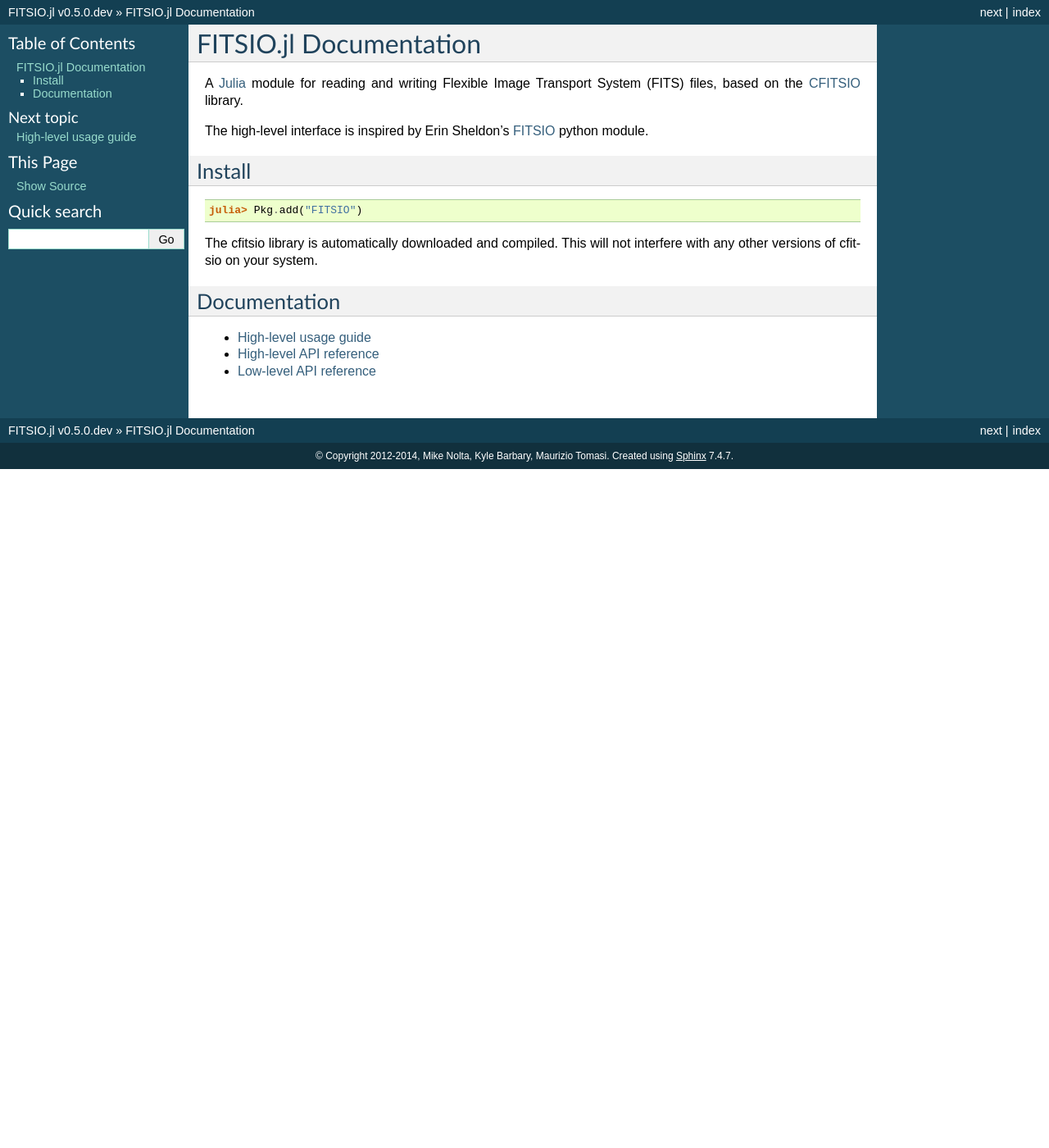
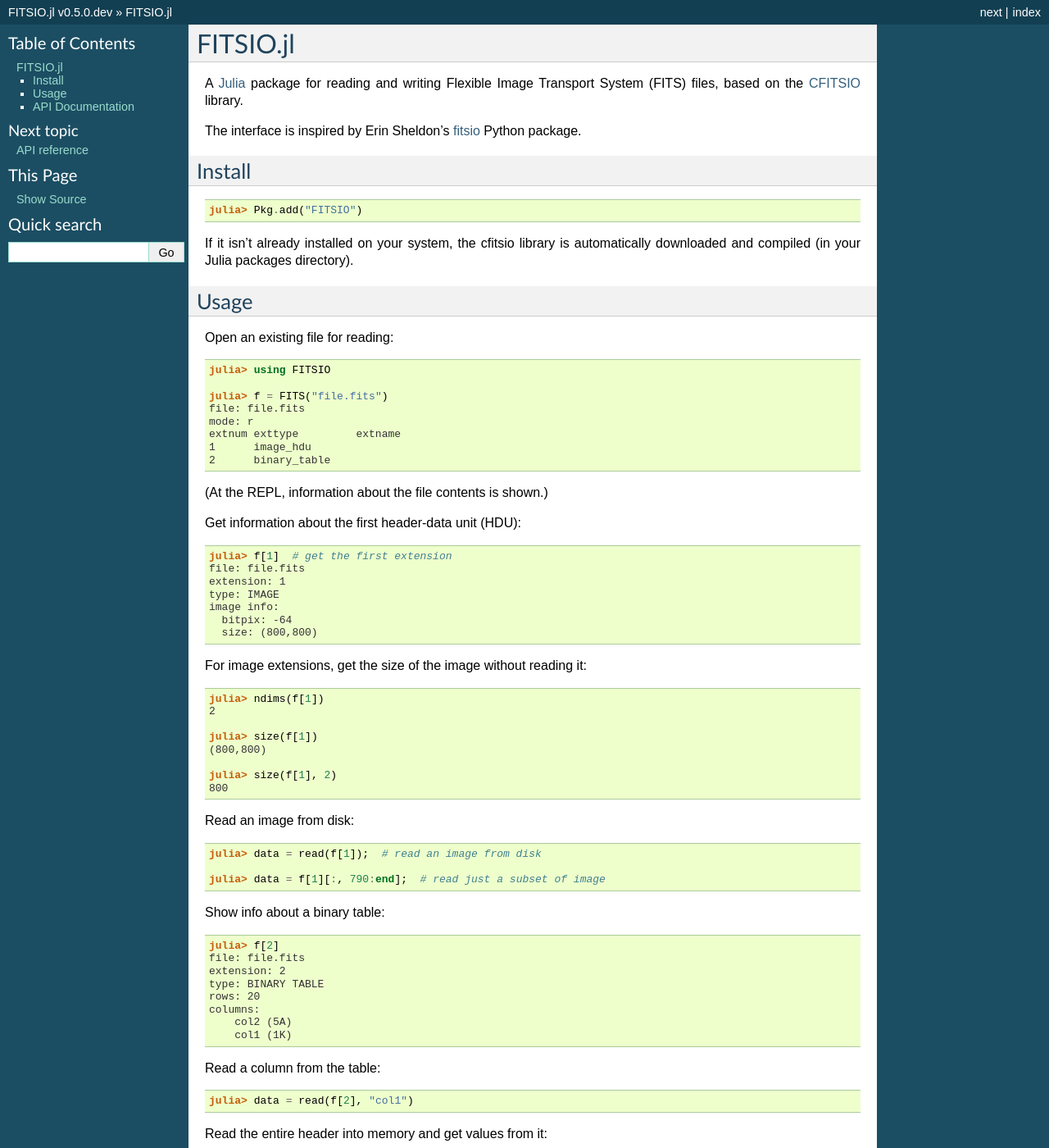
Before and after one commit to JuliaAstro/FITSIO.jl, a Sphinx documentation site: the page built from doc/index.rst, in a window 1280 px wide and 1400 px high. Shown: the whole window at 82% size. Built offline with Sphinx 7.4.7, drawn with Linux system fonts in a browser that asks for light colours; some of the changed text lies outside the part shown.

Commit message:
update docs

```diff
--- a/doc/index.rst
+++ b/doc/index.rst
@@ -1,15 +1,15 @@
-=======================
-FITSIO.jl Documentation
-=======================
+=========
+FITSIO.jl
+=========
 
-A Julia_ module for reading and writing Flexible Image Transport
+A Julia_ package for reading and writing Flexible Image Transport
 System (FITS) files, based on the CFITSIO_ library.
 
-The high-level interface is inspired by Erin Sheldon's FITSIO_ python module.
+The interface is inspired by Erin Sheldon's fitsio_ Python package.
 
 .. _Julia: http://julialang.org
 .. _CFITSIO: http://heasarc.gsfc.nasa.gov/fitsio/
-.. _FITSIO: https://github.com/esheldon/fitsio
+.. _fitsio: https://github.com/esheldon/fitsio
 
 Install
 -------
@@ -18,15 +18,137 @@
 
     julia> Pkg.add("FITSIO")
 
-The cfitsio library is automatically downloaded and compiled. This
-will not interfere with any other versions of cfitsio on your system.
+If it isn't already installed on your system, the cfitsio library is
+automatically downloaded and compiled (in your Julia packages directory).
 
-Documentation
--------------
+
+Usage
+-----
+
+Open an existing file for reading::
+
+    julia> using FITSIO
+
+    julia> f = FITS("file.fits")
+    file: file.fits
+    mode: r
+    extnum exttype         extname
+    1      image_hdu
+    2      binary_table
+
+(At the REPL, information about the file contents is shown.)
+
+Get information about the first header-data unit (HDU)::
+
+    julia> f[1]  # get the first extension
+    file: file.fits
+    extension: 1
+    type: IMAGE
+    image info:
+      bitpix: -64
+      size: (800,800)
+
+For image extensions, get the size of the image without reading it::
+
+    julia> ndims(f[1])
+    2
+
+    julia> size(f[1])
+    (800,800)
+
+    julia> size(f[1], 2)
+    800
+
+Read an image from disk::
+
+    julia> data = read(f[1]);  # read an image from disk
+
+    julia> data = f[1][:, 790:end];  # read just a subset of image
+
+Show info about a binary table::
+
+    julia> f[2]
+    file: file.fits
+    extension: 2
+    type: BINARY TABLE
+    rows: 20
+    columns:
+        col2 (5A)
+        col1 (1K)
+
+Read a column from the table::
+
+    julia> data = read(f[2], "col1")
+
+Read the entire header into memory and get values from it::
+
+    julia> header = readheader(f[1]);  # read the entire header from disk
+
+    julia> length(header)  # total number of records in header
+    17
+
+    julia> haskey(header, "NAXIS1")  # check if a key exists
+    true
+
+    julia> header["NAXIS1"]  # get value by keyword
+    800
+
+    julia> header[4]  # get value by position
+    800
+
+    julia> getcomment(header, "NAXIS")  # get comment for a given keyword
+    "length of data axis 1"
+
+Read just a single header record without reading the entire header::
+
+    julia> readkey(f[1], 4)  # by position
+    ("NAXIS1",800,"length of data axis 1")
+
+    julia> readkey(f[1], "NAXIS1")  # read by keyword
+    (800,"length of data axis 1")
+
+Manipulate a header in memory::
+
+    julia> header["NEWKEY"] = 10  # change or add a keyword
+
+    julia> setcomment!(header, "NEWKEY", "this is a comment")
+
+Close the file::
+
+    julia> close(f)
+
+(``FITS`` objects are also closed automatically when garbage collected.)
+
+Open a new file for writing::
+
+    julia> f = FITS("newfile.fits", "w");
+
+The second argument can be ``"r"`` (read-only; default), ``"r+"``
+(read-write) or ``"w"`` (write). In "write" mode, any existing file of
+the same name is overwritten.
+
+Write an image to the file::
+
+    julia> data = reshape([1:100], 5, 20);
+
+    julia> write(f, data)  # Write a new image extension with the data
+
+To write some header keywords in the new extension, pass a
+``FITSHeader`` instance as a keyword: ``write(f, data;
+header=header)``
+
+Write a table to the file::
+
+    julia> data = ["col1"=>[1., 2., 3.], "col2"=>[1, 2, 3]];
+
+    julia> write(f, data)  # write a new binary table to a new extension
+
+
+API Documentation
+-----------------
 
 .. toctree::
    :maxdepth: 1
 
-   usage
    highlevel
    lowlevel
```
Also changed, not shown: doc/highlevel.rst (+69 -15 lines), doc/usage.rst (deleted, +0 -109 lines).
